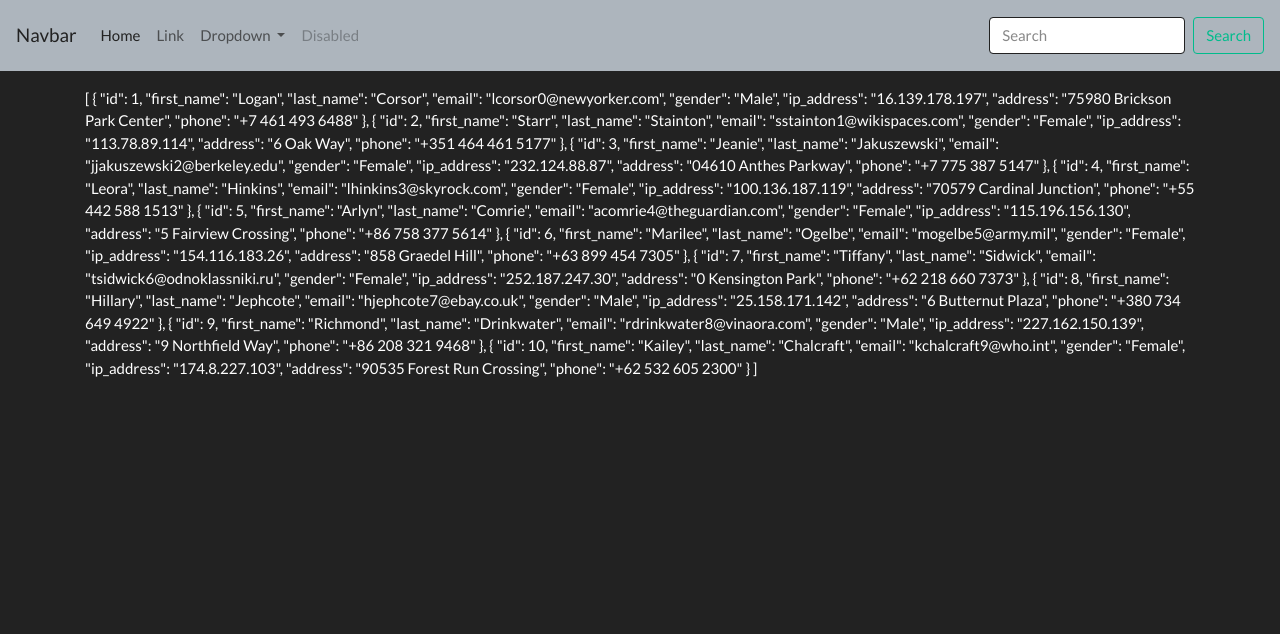
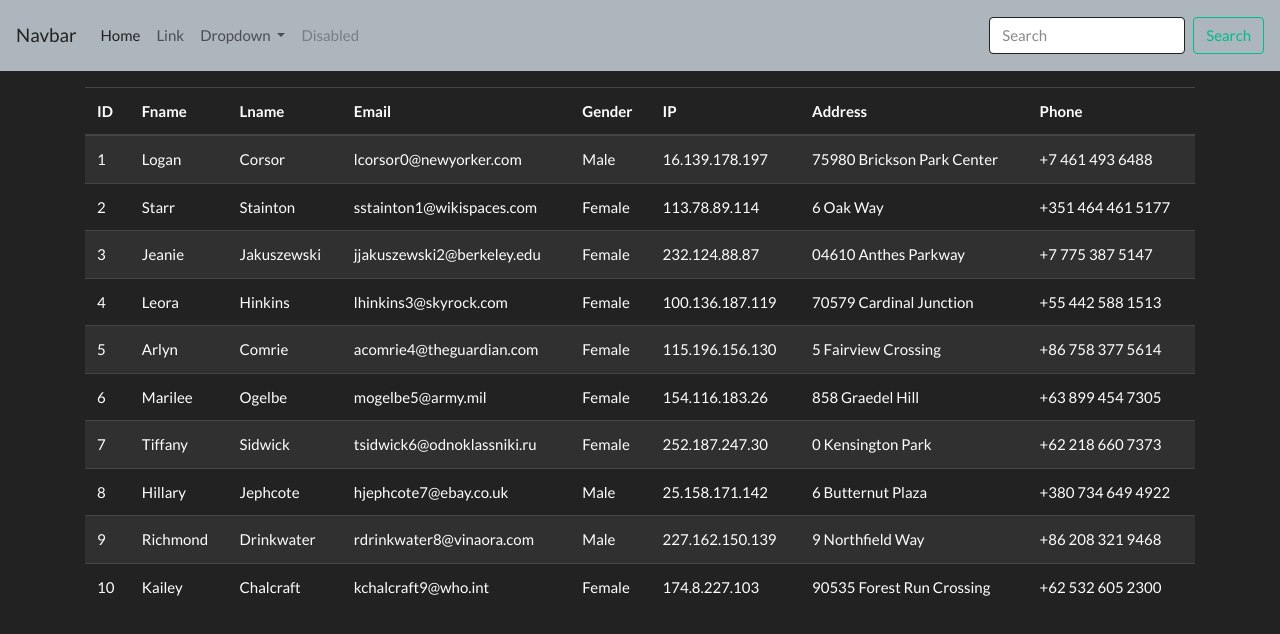
Before and after one commit to cherryApp/itsh-angular-2019, an Angular app in the folder angular-crud/: page / in a window 1280 px wide. Shown: the top 634 px of the page. Built offline with nearby package versions, Linux system fonts and the light colour scheme.

Commit message:
Feat: generate table.

```diff
--- a/angular-crud/src/app/page/employee/employee.component.html
+++ b/angular-crud/src/app/page/employee/employee.component.html
@@ -1 +1,16 @@
-{{ list | json }}
+<table class="table table-striped">
+    <thead>
+        <tr>
+            <th *ngFor="let col of cols">
+                {{ col.title }}
+            </th>
+        </tr>
+    </thead>
+    <tbody>
+        <tr *ngFor="let row of list">
+            <td *ngFor="let col of cols">
+                {{ row[col.key] }}
+            </td>
+        </tr>
+    </tbody>
+</table>
```
